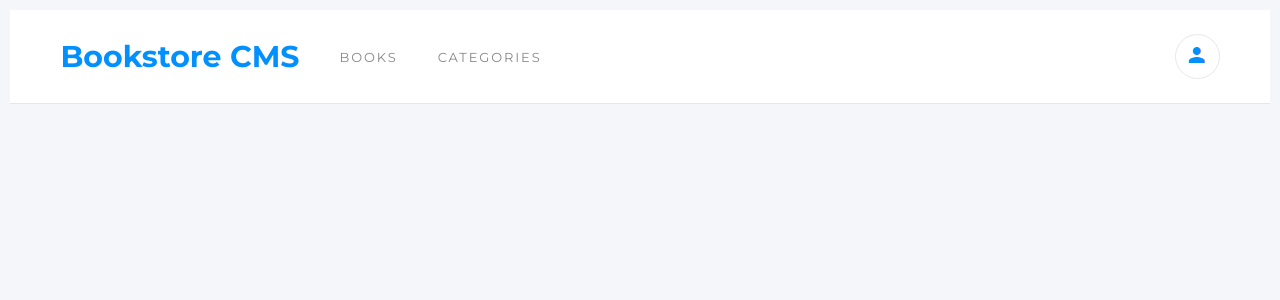
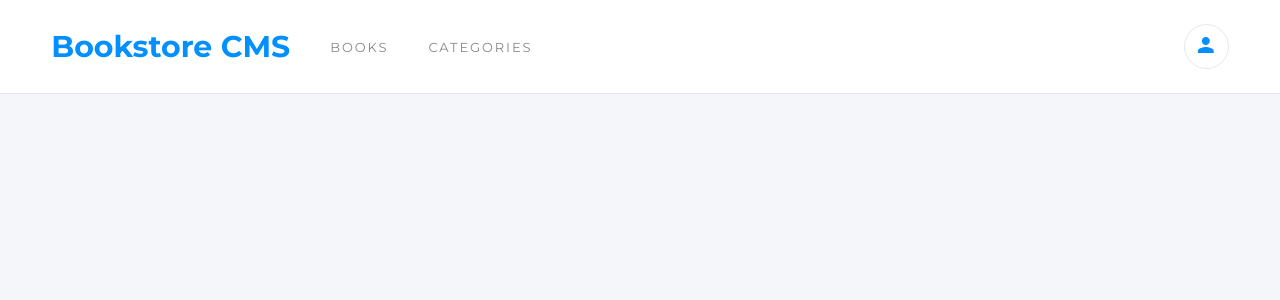
Before and after one commit to blueberry1312/Bookstore, a React (Create React App) app: page /books in a window 1280 px wide. Shown: the top 300 px of the page. Built offline with nearby package versions, Linux system fonts and the light colour scheme.

Commit message:
Remove margin from root

```diff
--- a/src/index.css
+++ b/src/index.css
@@ -14,7 +14,7 @@ body {
 }
 
 #root {
-  margin: 10px;
+  margin: 0;
 }
 
 .container {
```
